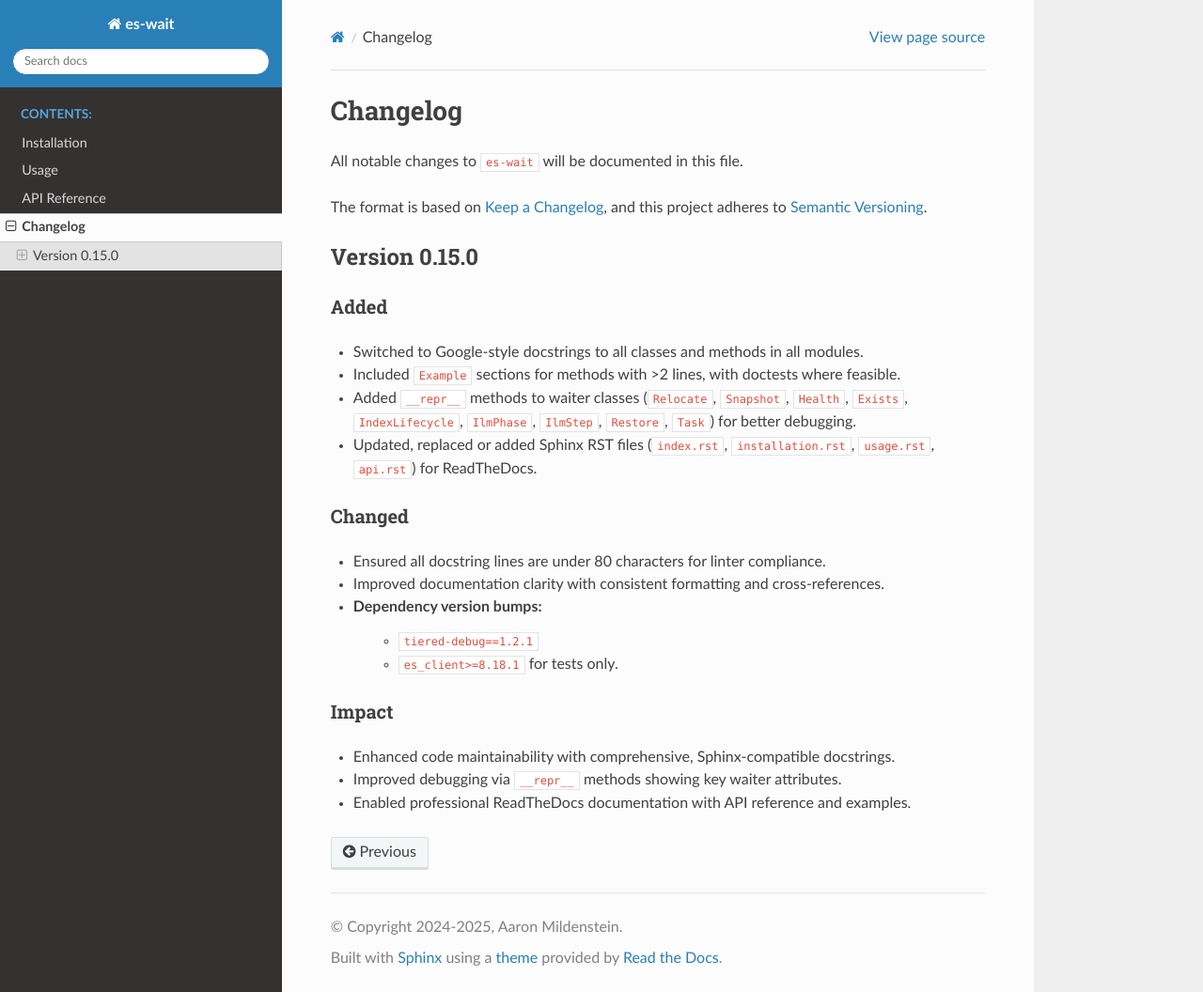
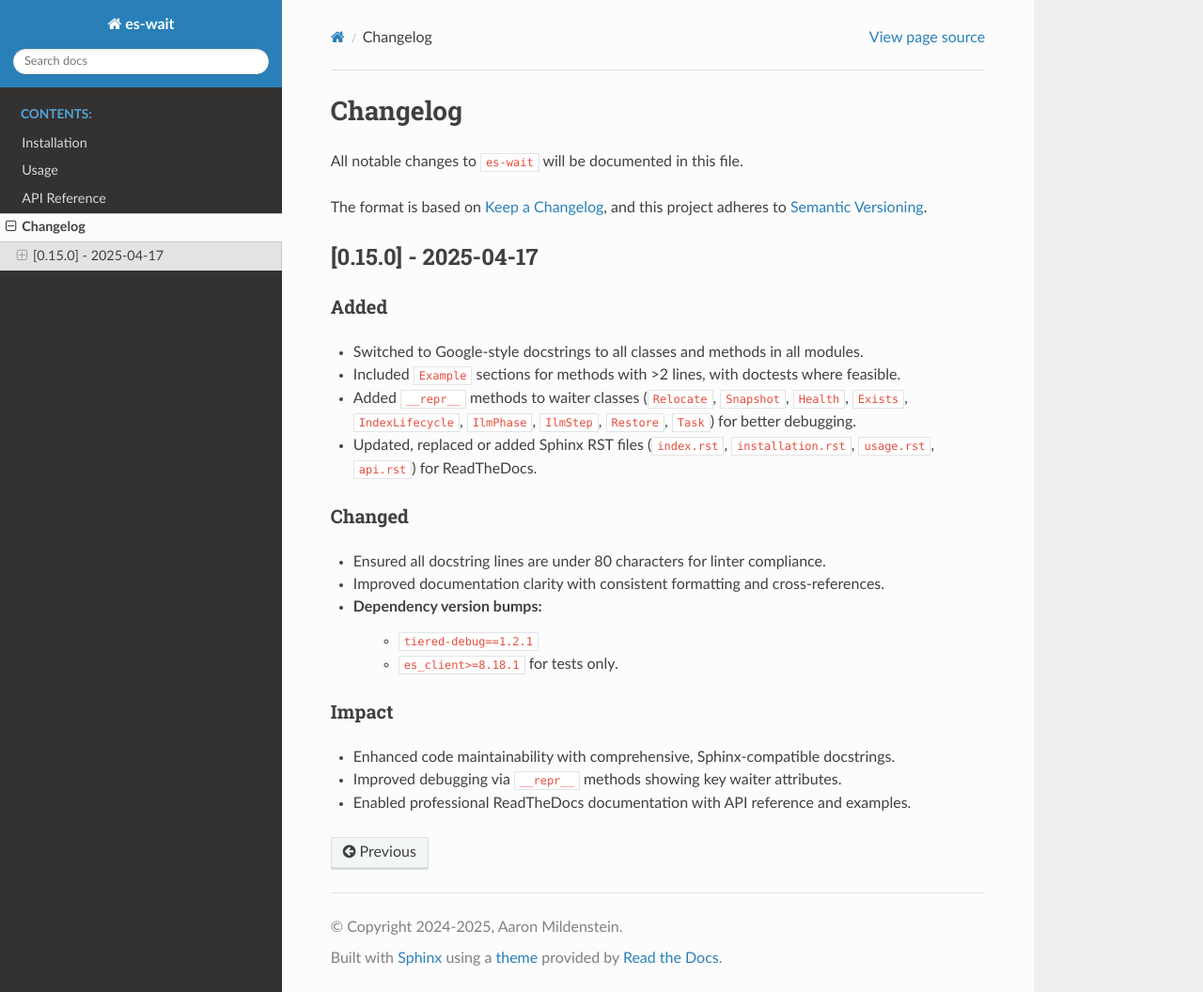
Before and after one commit to untergeek/es-wait, a Sphinx documentation site: the page built from docs/CHANGELOG.rst, in a window 1280 px wide and 1056 px high. Shown: the whole window at 94% size. Built offline with Sphinx 7.4.7 and the Read the Docs theme 3.1.0, drawn with Linux system fonts in a browser that asks for light colours.

Commit message:
Fix string in 0.15.0 release

```diff
--- a/docs/CHANGELOG.rst
+++ b/docs/CHANGELOG.rst
@@ -6,8 +6,8 @@ All notable changes to ``es-wait`` will be documented in this file.
 The format is based on `Keep a Changelog <https://keepachangelog.com/en/1.0.0/>`_,
 and this project adheres to `Semantic Versioning <https://semver.org/spec/v2.0.0.html>`_.
 
-Version 0.15.0
---------------
+[0.15.0] - 2025-04-17
+---------------------
 
 Added
 ~~~~~
```
